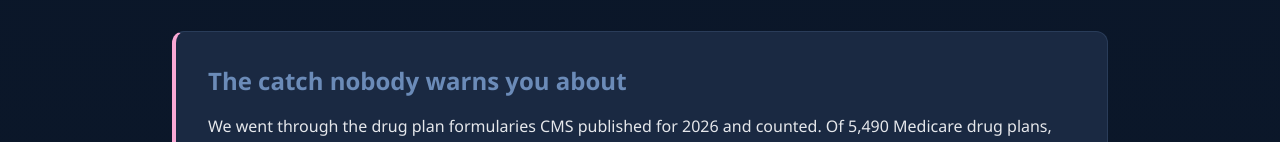
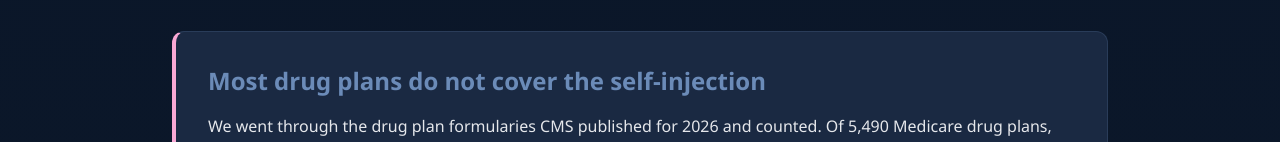
Before and after one commit to rheumify/rheumify-website, a Next.js app: page /patients/insurance/abatacept in a window 1280 px wide. Shown: the part 658-800 px from the top of the page. Built offline with nearby package versions, Linux system fonts and the light colour scheme.

Commit message:
Reword abatacept heading away from 'the catch nobody warns you about'

```diff
--- a/app/patients/insurance/abatacept/page.js
+++ b/app/patients/insurance/abatacept/page.js
@@ -49,7 +49,7 @@ export default function AbataceptPage() {
       </div>
 
       <div className="content-card" style={{ borderLeft: '4px solid var(--pink-accent)' }}>
-        <h2>The catch nobody warns you about</h2>
+        <h2>Most drug plans do not cover the self-injection</h2>
         <p>
           We went through the drug plan formularies CMS published for 2026 and counted. Of 5,490
           Medicare drug plans, <strong>only about 23% cover Orencia&rsquo;s self-injection at
```
